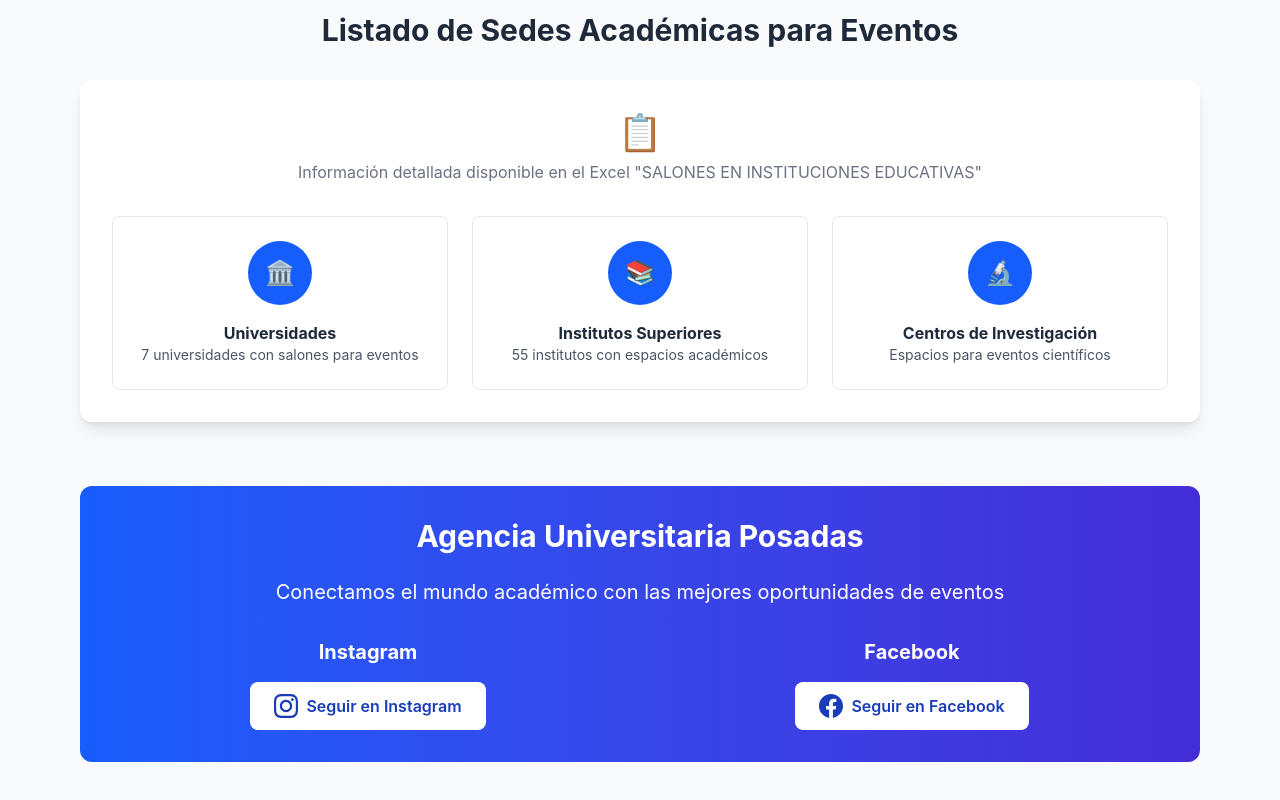
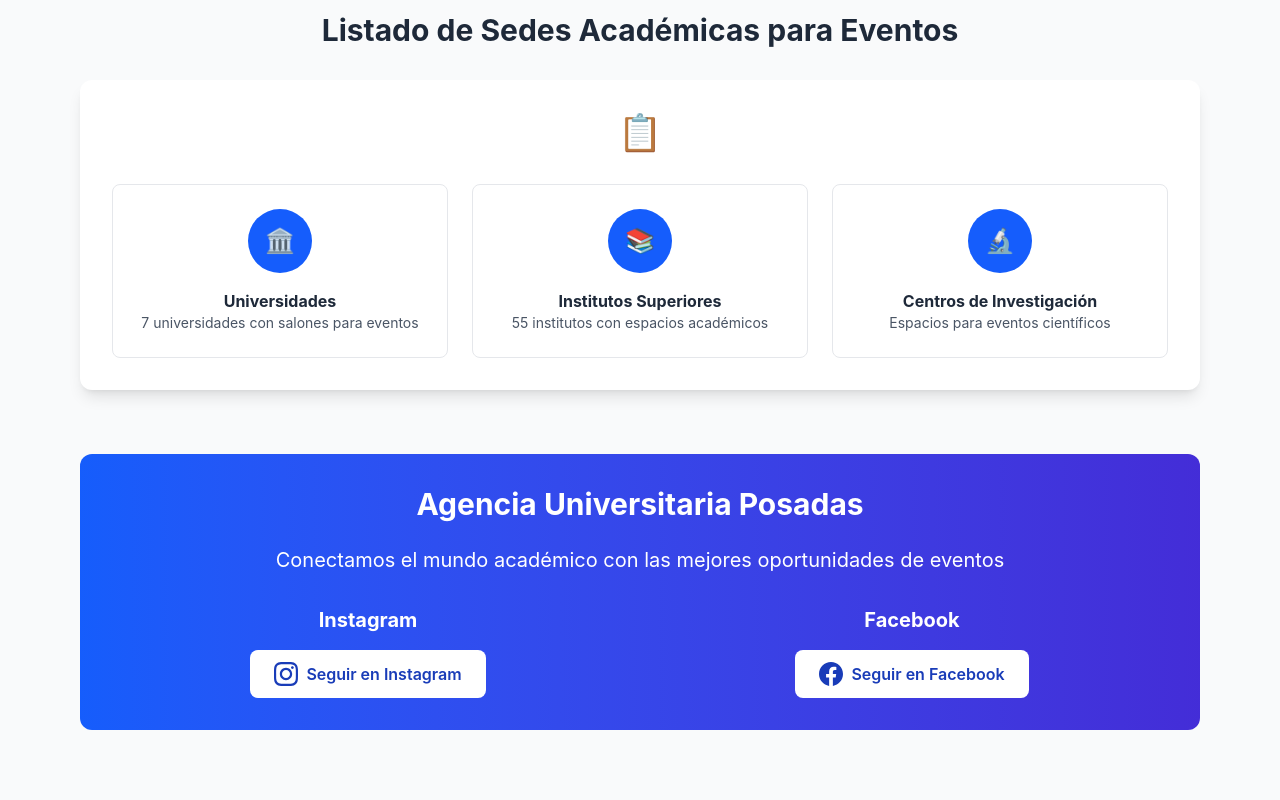
Before and after one commit to Pir4te64/my-eventos-appfinal, a React (Vite) app: page /seccion7 in a window 1280 px wide. Shown: the part 1920-2720 px from the top of the page. Built offline with nearby package versions, Linux system fonts and the light colour scheme; a web font is replaced by a local one.

Commit message:
Remove placeholder text in Seccion7 component for improved clarity and presentation.

```diff
--- a/src/pages/Seccion7.jsx
+++ b/src/pages/Seccion7.jsx
@@ -129,7 +129,7 @@ export default function Seccion7() {
           <div className="bg-white rounded-xl shadow-lg p-8">
             <div className="text-center text-gray-500 mb-4">
               <div className="text-4xl mb-2">📋</div>
-              <p>Información detallada disponible en el Excel "SALONES EN INSTITUCIONES EDUCATIVAS"</p>
+              <p></p>
             </div>
             <div className="grid md:grid-cols-3 gap-6 mt-8">
               <div className="text-center p-6 border border-gray-200 rounded-lg">
```
